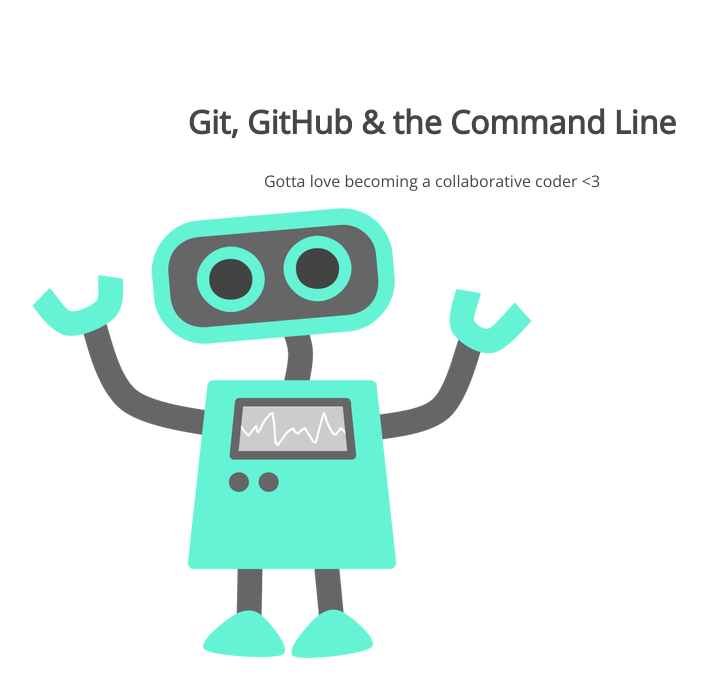
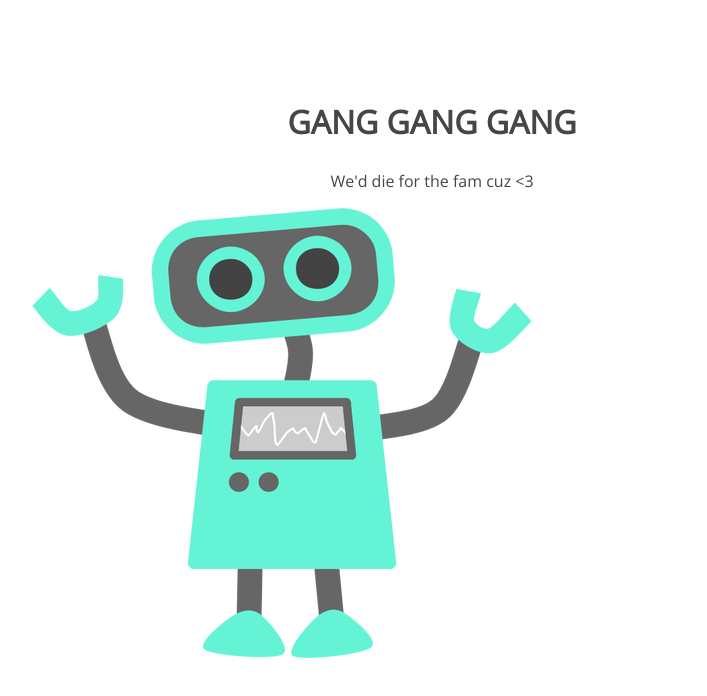
Before and after one commit to Aphexbane/105-project, a plain HTML site: page index.html in a window 1280 px wide. Shown: the whole page, without its empty margins (208-915 px from the left). Drawn offline with nearby package versions, Linux system fonts and the light colour scheme.

Commit message:
branch-change

```diff
--- a/index.html
+++ b/index.html
@@ -8,8 +8,8 @@
 </head>
 <body>
 	<section>
-		<h1>Git, GitHub & the Command Line</h1>
-		<p>Gotta love becoming a collaborative coder <3</p>
+		<h1>GANG GANG GANG</h1>
+		<p>We'd die for the fam cuz <3</p>
 		<img src="img/happy-blue-robot.png">
 	</section>
 </body>
```
